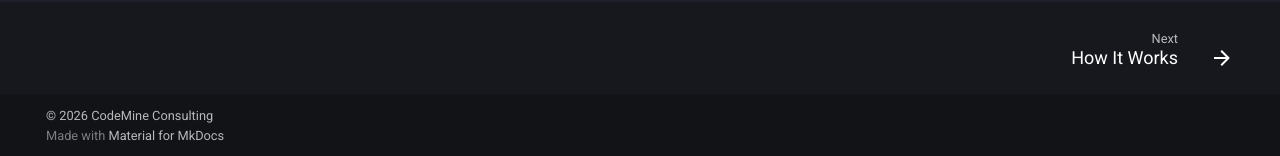
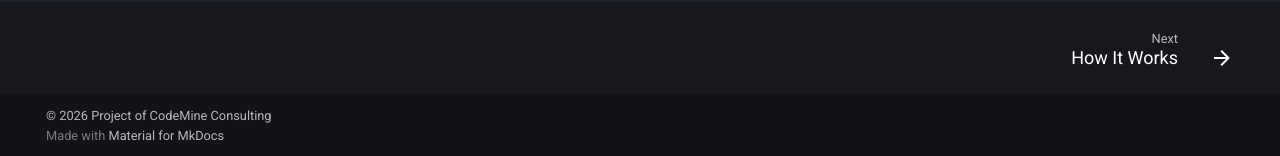
Before and after one commit to pgenie-io/docs, an MkDocs documentation site: the page built from docs/index.md, in a window 1280 px wide and 900 px high, scrolled down 1644 px. Shown: the part 741-897 px from the top of the window. Built offline with MkDocs 1.6.1 and Material for MkDocs 9.7.7, drawn with Linux system fonts in a browser that asks for light colours; comment, search, counter and statistics services are not loaded.

Commit message:
Update the copyright

```diff
--- a/mkdocs.yml
+++ b/mkdocs.yml
@@ -6,7 +6,7 @@ repo_url: https://github.com/pgenie-io/pgenie
 repo_name: pgenie-io/pgenie
 
 copyright: |
-  &copy; 2026 <a href="https://codemine.io">CodeMine Consulting</a>
+  &copy; 2026 Project of <a href="https://codemine.io">CodeMine Consulting</a>
 
 extra:
   homepage: https://pgenie.io
```
